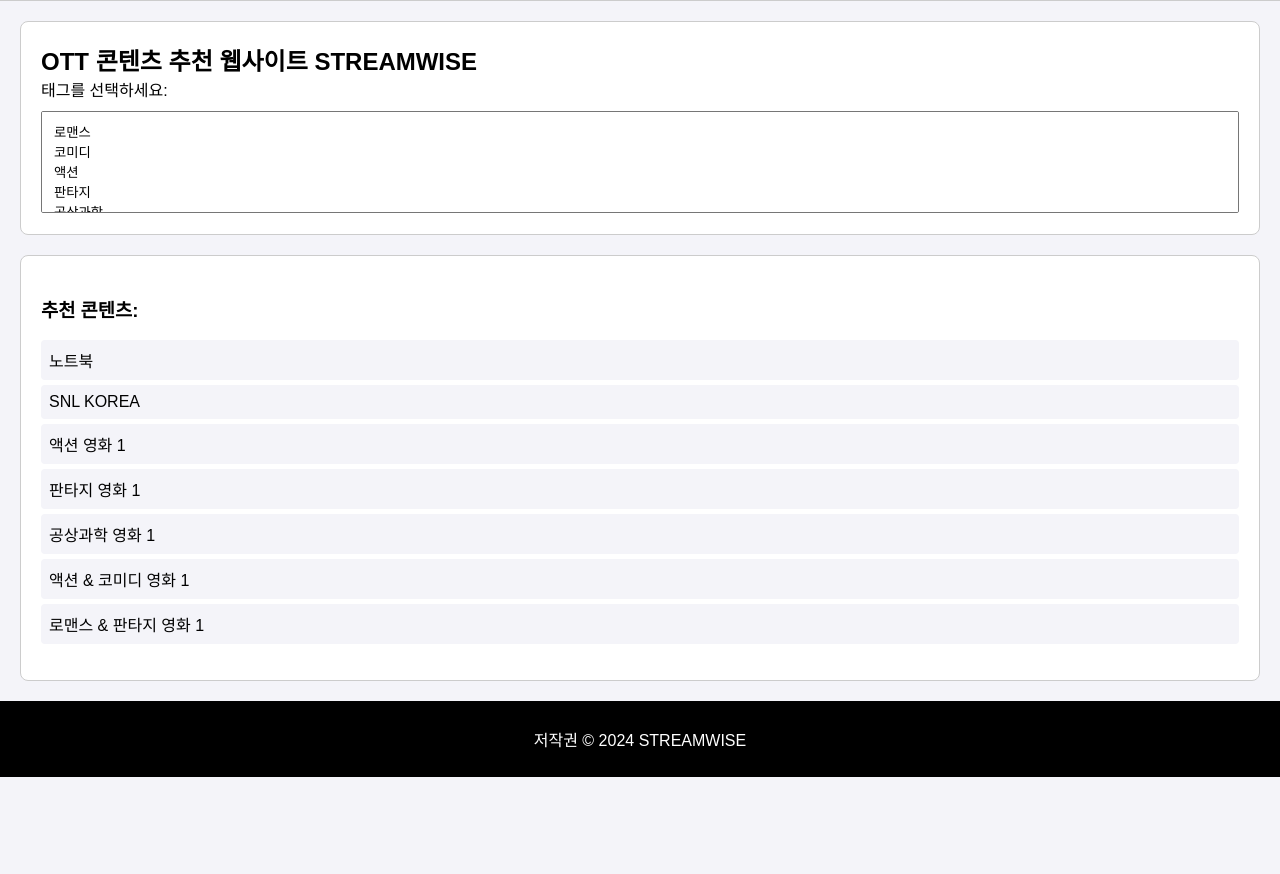
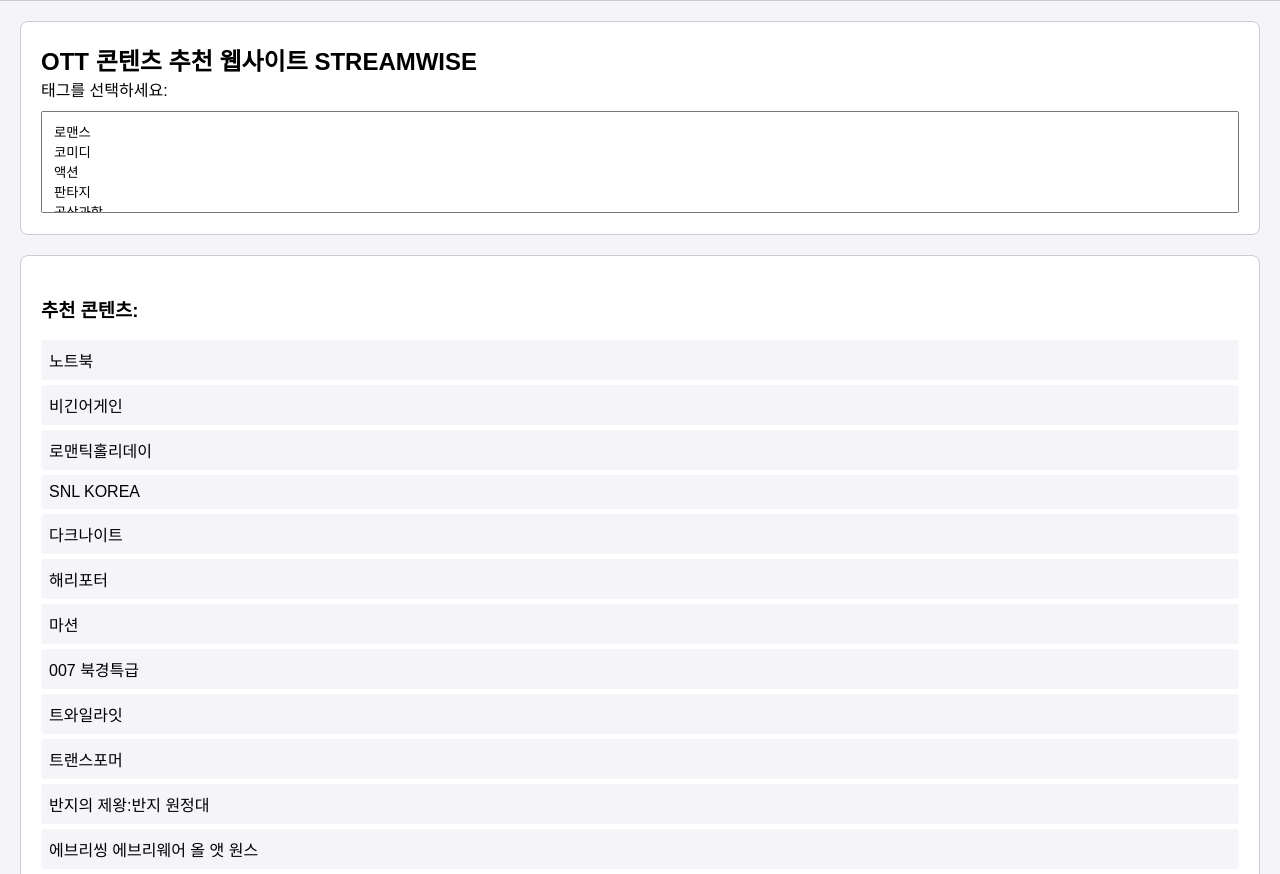
Before and after one commit to yooys/STREAMWISE, a plain HTML site: page index.html in a window 1280 px wide. Shown: the part 78-952 px from the top of the page. Before the commit the page ends 855 px from the top, so only its background shows below. Drawn offline with Linux system fonts and the light colour scheme.

Commit message:
Update index.html

```diff
--- a/index.html
+++ b/index.html
@@ -162,19 +162,22 @@
             <section class="recommend-section">
                 <h3>추천 콘텐츠:</h3>
                 <ul id="content-list">
-                <li class="content-item romance" data-title="노트북" data-description="라이언 고슬링,레이첼 맥아담스 주연의 명작 로맨스 영화.">노트북
-                </li>
+                    <li class="content-item romance" data-title="노트북" data-description="라이언 고슬링, 레이첼 맥아담스 주연의 명작 로맨스 영화">노트북</li>
+                    <li class="content-item romance" data-title="비긴어게인" data-description="라이언 고슬링, 레이첼 맥아담스 주연의 명작 로맨스 영화">비긴어게인</li>
+                    <li class="content-item romance comedy" data-title="로맨틱홀리데이" data-description="로맨틱 코미디의 정석같은 영화">로맨틱홀리데이</li>
                     <li class="content-item comedy" data-title="SNL KOREA"
                         data-description="정치풍자와 꽁트로 출연자들이 망가지는 모습을 보여주는 코미디 티비 프로그램">SNL KOREA</li>
-                <li class="content-item action" data-title="액션 영화 1" data-description="이곳은 액션 영화 1에 대한 설명입니다.">액션 영화 1
-                </li>
-                <li class="content-item fantasy" data-title="판타지 영화 1" data-description="이곳은 판타지 영화 1에 대한 설명입니다.">판타지 영화
-                    1</li>
-                <li class="content-item sci-fi" data-title="공상과학 영화 1" data-description="이곳은 공상과학 영화 1에 대한 설명입니다." ">공상과학 영화 1</li>
-                <li class=" content-item action comedy" data-title="액션 & 코미디 영화 1"
-                    data-description="이곳은 액션 & 코미디 영화 1에 대한 설명입니다.">액션 & 코미디 영화 1</li>
-                <li class="content-item romance fantasy" data-title="로맨스 & 판타지 영화 1"
-                    data-description="이곳은 로맨스 & 판타지 영화 1에 대한 설명입니다.">로맨스 & 판타지 영화 1</li>
+                    <li class="content-item action" data-title="다크나이트" data-description="크리스토퍼 놀란 감독의 대표작으로 슈퍼히어로 영화 장르의 한 획을 그은 명작 액션 영화">다크나이트</li>
+                    <li class="content-item fantasy" data-title="해리포터" data-description="해리포터 시리즈의 시작을 알리는 작품으로 해리포터 원작의 설정을 최대한 해치지 않고 만들어 해리포터 시리즈를 대중의 뇌에 각인시킨 영화">해리포터</li>
+                    <li class="content-item sci-fi" data-title="마션" data-description="마션이라는 동명의 원작 소설을 바탕으로 하는 공상과학 영화로 지루하지 않고 낙관적인 영화">마션</li>
+                    <li class="content-item action comedy" data-title="007 북경특급" data-description="주성치 감독, 주성치 주연의 영화로 아무 생각 없이 보기 좋은 코미디, 액션 영화">007 북경특급</li>
+                    <li class="content-item romance fantasy" data-title="트와일라잇" data-description="뱀파이어와 로맨스라는 소재를 잘 어울리도록 연출한 영화">트와일라잇</li>
+                    <li class="content-item sci-fi action" data-title="트랜스포머" data-description="최고의 액션과 최고의 CG기술력을 갖췄지만 스토리가 빈약한 영화">트랜스포머</li>
+                    <li class="content-item fantasy action" data-title="반지의 제왕:반지 원정대" data-description="반지의 제왕 시리즈의 시작을 알린 작품으로 높은 CG기술력 훌룡한 배우들의 연기 깜금한 스토리 3박자가 완벽한 영화">반지의 제왕:반지 원정대</li>
+                    <li class="content-item sci-fi action comedy fantasy" data-title="에브리씽 에브리웨어 올 앳 원스" data-description="멀티버스를 소재로 하는 영화로 일반인 관람객과 영화 평론가들 모두에게 극찬을 받은 2022년 최고의 영화">에브리씽 에브리웨어 올 앳 원스</li>
+                    <li class="content-item romance action" data-title="스파이더맨 2" data-description="토비 맥과이어 주연의 스파이더맨 시리즈중 2번째 영화로 스토리와 스차이더맨 특유의 액션씬으로 시리즈에서 가장 호평을 받은 영화">스파이더맨2</li>
+                    <li class="content-item sci-fi romance" data-title="패신저스" data-description="공상과학의 탈을 쓴 로맨스 영화">패신저스</li>
+                    <li class="content-item sci-fi action comedy fantasy romance" data-title="가디언즈 오브 갤럭시" data-description="B급 코미디에 스페이스 오페라 장르를 녹이고 범죄자들이 팀을 이뤄 세계를 구한다는 특이한 소재를 적절하게 녹인 영화">가디언즈 오브 갤럭시</li>
                 </ul>
             </section>
         </main>
@@ -187,7 +190,6 @@
         <div id="modal" class="modal">
             <div class="modal-content">
                 <span class="close-button">&times;</span>
-            <img id="modal-image" class="modal-image" src="" alt="콘텐츠 이미지">
                 <h2 id="modal-title"></h2>
                 <p id="modal-description"></p>
             </div>
@@ -197,4 +199,5 @@
 
     </body>
 
+
 </html>
```
Lines whose indentation alone changed are shown as unchanged.
